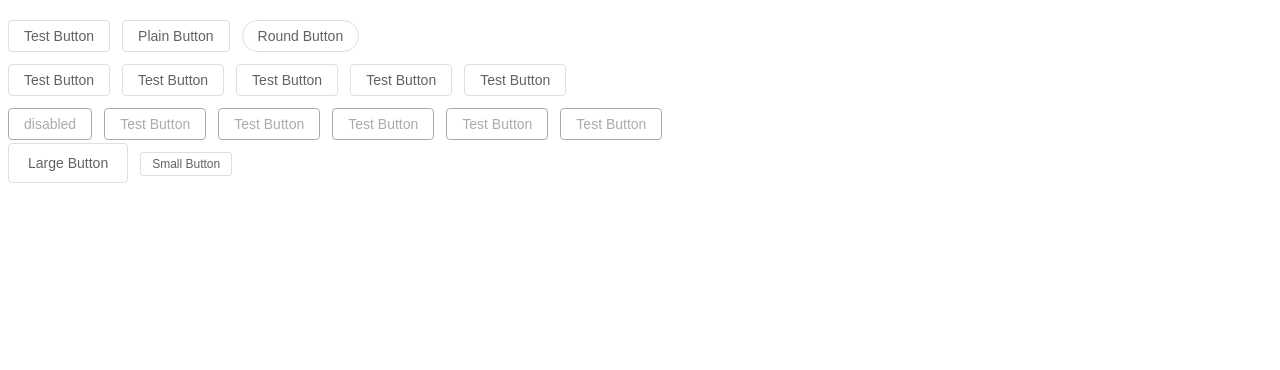
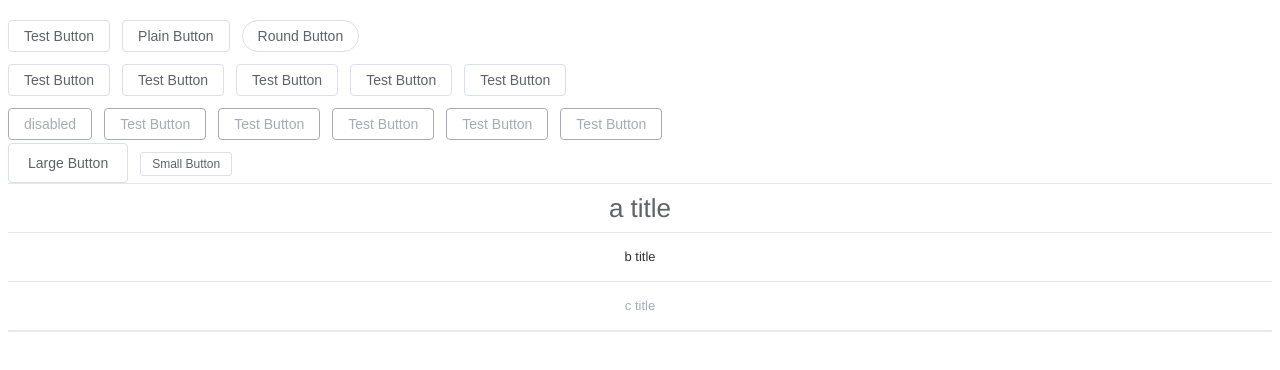
Before and after one commit to Duck-77/dk-element, a Vue app: page / in a window 1280 px wide. Shown: the top 370 px of the page. Built offline with nearby package versions, Linux system fonts and the light colour scheme.

Commit message:
feat: 🎸 完成collapse（折叠面板）组件
完成了collapse组件的类型定义，样式设计，以及功能实现

```diff
--- a/src/App.vue
+++ b/src/App.vue
@@ -1,36 +1,82 @@
 <script setup lang="ts">
-import { onMounted, ref } from 'vue'
+import { onMounted, ref, watchEffect } from 'vue'
 import Button from './components/Button/Button.vue'
-import type { ButtonInstance } from './components/Button/types'
+import Collapse from './components/Collapse/Collapse.vue'
+import CollapseItem from './components/Collapse/CollapseItem.vue'
+import type { NameType } from './components/Collapse/types'
 
-const buttonRef = ref<ButtonInstance>()
+const openValue = ref<NameType[]>(['c'])
 
-onMounted(() => {
-    console.log('buttonRef', buttonRef.value?.ref)
-})
 </script>
 
 <template>
     <main>
+        <div class="button-display">
             <Button>Test Button</Button>
             <Button plain>Plain Button</Button>
             <Button round>Round Button</Button>
-        <br>
+            <br />
             <Button type="primary">Test Button</Button>
             <Button type="success">Test Button</Button>
             <Button type="warning">Test Button</Button>
             <Button type="danger">Test Button</Button>
             <Button type="info">Test Button</Button>
-        <br>
+            <br />
             <Button :disabled="true">disabled</Button>
-        <Button type="primary" disabled>Test Button</Button>
-        <Button type="success" disabled>Test Button</Button>
-        <Button type="warning" disabled>Test Button</Button>
-        <Button type="danger" disabled>Test Button</Button>
-        <Button type="info" disabled>Test Button</Button>
-        <br>
+            <Button
+                type="primary"
+                disabled
+                >Test Button</Button
+            >
+            <Button
+                type="success"
+                disabled
+                >Test Button</Button
+            >
+            <Button
+                type="warning"
+                disabled
+                >Test Button</Button
+            >
+            <Button
+                type="danger"
+                disabled
+                >Test Button</Button
+            >
+            <Button
+                type="info"
+                disabled
+                >Test Button</Button
+            >
+            <br />
             <Button size="large">Large Button</Button>
             <Button size="small">Small Button</Button>
+        </div>
+        <div class="collapse-display">
+            <Collapse
+                v-model="openValue"
+                accordion>
+                <CollapseItem name="a">
+                    <template #title>
+                        <h1>a title</h1>
+                    </template>
+                    <h1>headline title</h1>
+                    <div>this is content a</div>
+                </CollapseItem>
+                <CollapseItem
+                    name="b"
+                    title="b title">
+                    <div>this is content b</div>
+                </CollapseItem>
+
+                <CollapseItem
+                    name="c"
+                    title="c title"
+                    disabled>
+                    <div>this is content c</div>
+                </CollapseItem>
+            </Collapse>
+        </div>
     </main>
 </template>
 
--- a/src/components/Button/Button.vue
+++ b/src/components/Button/Button.vue
@@ -23,7 +23,7 @@
 import { ref } from 'vue'
 import type { ButtonProps } from './types'
 defineOptions({
-    name: 'dk-button',
+    name: 'DkButton',
 })
 withDefaults(defineProps<ButtonProps>(), {
     nativeType: 'button',
--- a/src/components/Collapse/Collapse.vue
+++ b/src/components/Collapse/Collapse.vue
@@ -0,0 +1,44 @@
+<template>
+    <div class="dk-collapse">
+        <slot></slot>
+    </div>
+</template>
+<script setup lang="ts">
+defineOptions({
+    name: 'DkCollapse',
+})
+import { ref, provide, watch } from 'vue'
+import type { NameType, CollapseProps, CollapseEmits } from './types'
+import { collapseContextKey } from './types'
+
+const props = defineProps<CollapseProps>()
+const emits = defineEmits<CollapseEmits>()
+const activeNames = ref<NameType[]>(props.modelValue)
+
+watch(
+    () => props.modelValue,
+    (updated) => {
+        activeNames.value = updated
+    }
+)
+
+if (props.accordion && activeNames.value.length > 1) {
+    console.warn('accordion mode should only have one active collapse-item')
+}
+const handleItemClick = (item: NameType) => {
+    const index = activeNames.value.indexOf(item)
+    if (props.accordion) {
+        activeNames.value = activeNames.value[0] === item ? [] : [item]
+    } else {
+        if (index > -1) {
+            activeNames.value.splice(index, 1)
+        } else {
+            activeNames.value.push(item)
+        }
+    }
+    emits('update:modelValue', activeNames.value)
+    emits('change', activeNames.value)
+}
+provide(collapseContextKey, { activeNames, handleItemClick })
+</script>
+<style scoped></style>
--- /dev/null
+++ b/src/components/Collapse/CollapseItem.vue
@@ -0,0 +1,73 @@
+<template>
+    <div
+        class="dk-collapse-item">
+        <div
+            class="dk-collapse-item__header"
+            :class="{
+                'is-disabled': disabled,
+                'is-active': isActive,
+            }"
+            :id="`item-header-${name}`"
+            @click="handleClick">
+            <slot name="title">{{ title }}</slot>
+        </div>
+        <Transition
+            name="fade"
+            v-on="transitionEvents">
+            <div
+                class="dk-collapse-item__wrapper"
+                v-show="isActive">
+                <div
+                    class="dk-collapse-item__content"
+                    :id="`item-content-${name}`">
+                    <slot></slot>
+                </div>
+            </div>
+        </Transition>
+    </div>
+</template>
+<script setup lang="ts">
+import { computed, inject } from 'vue'
+import type { CollapseItemProps } from './types'
+import { collapseContextKey } from './types'
+defineOptions({
+    name: 'DkCollapseItem',
+})
+
+const props = defineProps<CollapseItemProps>()
+const collapseContext = inject(collapseContextKey)
+
+const isActive = computed(() => collapseContext?.activeNames.value.includes(props.name) && !props.disabled)
+const handleClick = () => {
+    if (props.disabled) {
+        return
+    }
+    collapseContext?.handleItemClick(props.name)
+}
+
+const transitionEvents: Record<string, (el: HTMLElement) => void> = {
+    beforeEnter(el) {
+        el.style.height = '0px'
+        el.style.overflow = 'hidden'
+    },
+    enter(el) {
+        el.style.height = `${el.scrollHeight}px`
+    },
+    afterEnter(el) {
+        el.style.height = ''
+        el.style.overflow = ''
+    },
+    beforeLeave(el) {
+        el.style.height = `${el.scrollHeight}px`
+        el.style.overflow = 'hidden'
+    },
+    leave(el) {
+        el.style.height = '0px'
+    },
+    afterLeave(el) {
+        el.style.height = ''
+        el.style.overflow = ''
+    },
+}
+</script>
+<style scoped></style>
--- a/src/components/Collapse/style.css
+++ b/src/components/Collapse/style.css
@@ -0,0 +1,55 @@
+.dk-collapse {
+    --dk-collapse-header-height: 48px;
+    --dk-collapse-header-bg-color: var(--dk-fill-color-blank);
+    --dk-collapse-header-text-color: var(--dk-text-color-primary);
+    --dk-collapse-header-font-size: 13px;
+    --dk-collapse-header-font-weight: var(--dk-font-weight-primary);
+    --dk-collapse-border-color: var(--dk-border-color-light);
+    --dk-collapse-disabled-text-color: var(--dk-disabled-text-color);
+    --dk-collapse-content-bg-color: var(--dk-fill-color-blank);
+    --dk-collapse-content-font-size: 13px;
+    --dk-collapse-content-font-weight: var(--dk-font-weight-primary);
+    --dk-collapse-content-text-color: var(--dk-text-color-primary);
+    border-top: 1px solid var(--dk-collapse-border-color);
+    border-bottom: 1px solid var(--dk-collapse-border-color);
+}
+
+.dk-collapse-item__header {
+    display: flex;
+    align-items: center;
+    justify-content: center;
+    height: var(--dk-collapse-header-height);
+    line-height: var(--dk-collapse-header-height);
+    background-color: var(--dk-collapse-header-bg-color);
+    color: var(--dk-collapse-header-text-color);
+    cursor: pointer;
+    font-size: var(--dk-collapse-header-font-size);
+    font-weight: var(--dk-collapse-header-font-weight);
+    transition: border-bottom-color var(--dk-transition-duration);
+    outline: none;
+    border-bottom: 1px solid var(--dk-collapse-border-color);
+
+    &.is-disabled {
+        color: var(--dk-collapse-disabled-text-color);
+    }
+    &.is-active {
+        border-bottom-color: transparent;
+    }
+}
+
+.dk-collapse-item__content {
+    will-change: height;
+    background-color: var(--dk-collapse-content-bg-color);
+    overflow: hidden;
+    box-sizing: border-box;
+    font-size: var(--dk-collapse-content-font-size);
+    font-weight: var(--dk-collapse-content-font-weight);
+    color: var(--dk-collapse-content-text-color);
+    border-bottom: 1px solid var(--dk-collapse-border-color);
+    padding-bottom: 25px;
+}
+
+.fade-enter-active,
+.fade-leave-active {
+    transition: height var(--dk-transition-duration) ease-in-out;
+}
--- a/src/components/Collapse/types.ts
+++ b/src/components/Collapse/types.ts
@@ -0,0 +1,26 @@
+import type { Ref, InjectionKey } from 'vue'
+
+export type NameType = string | number
+
+export interface CollapseProps {
+    modelValue: NameType[]
+    accordion?: boolean
+}
+
+export interface CollapseItemProps {
+    name: NameType
+    title?: string
+    disabled?: boolean
+}
+
+export interface CollapseContext {
+    activeNames: Ref<NameType[]>
+    handleItemClick: (item: NameType) => void
+}
+
+export interface CollapseEmits {
+    (e: 'change', value: NameType[]): void
+    (e: 'update:modelValue', value: NameType[]): void
+}
+
+export const collapseContextKey: InjectionKey<CollapseContext> = Symbol('collapseContextKey')
--- a/src/styles/index.css
+++ b/src/styles/index.css
@@ -2,3 +2,5 @@
 @import './reset.css';
 /* Dk-Button */
 @import '../components/Button/style.css';
+/* Dk-Collapse */
+@import '../components/Collapse/style.css'
--- a/src/styles/vars.css
+++ b/src/styles/vars.css
@@ -63,4 +63,7 @@
     --dk-disabled-bg-color: var(--dk-fill-color-light);
     --dk-disabled-text-color: var(--dk-text-color-placeholder);
     --dk-disabled-border-color: var(--dk-border-color-light);
+
+    /*transition*/
+    --dk-transition-duration: 0.3s;
 }
```
Lines whose indentation alone changed are shown as unchanged.
